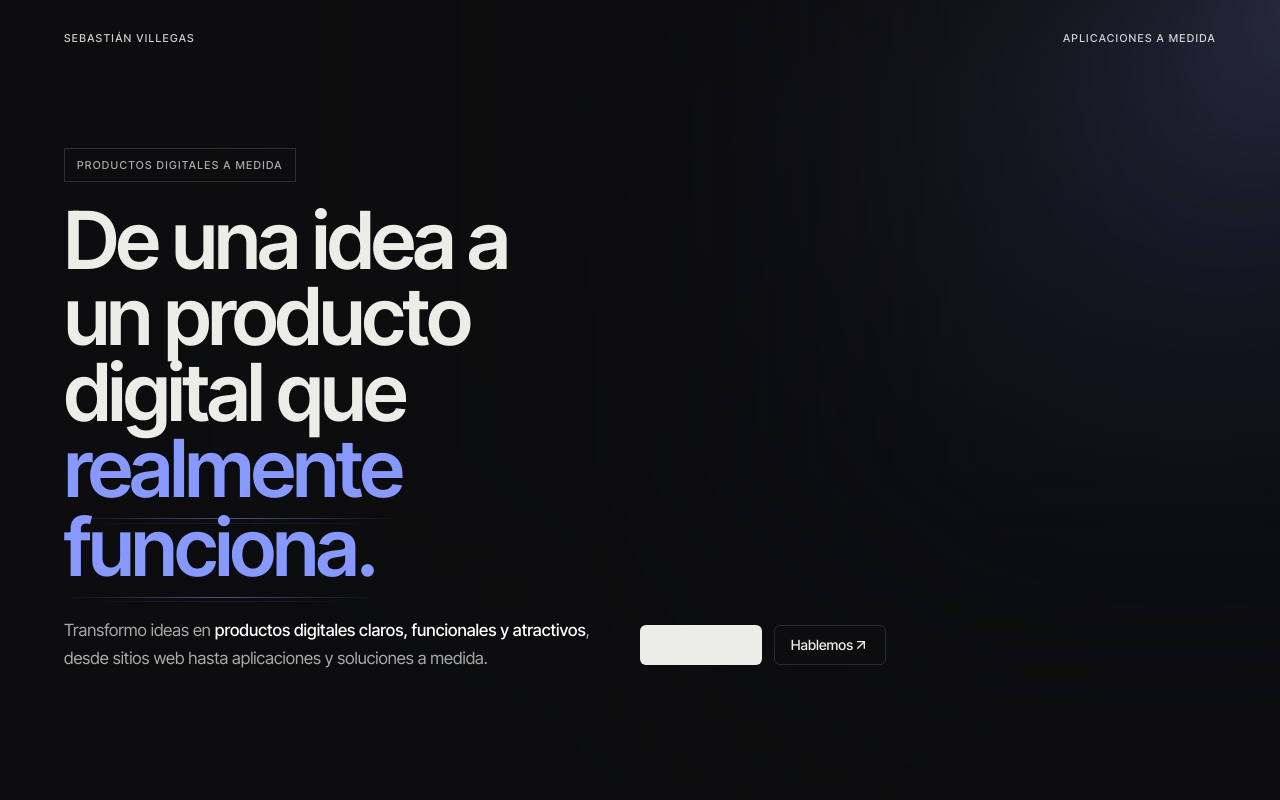
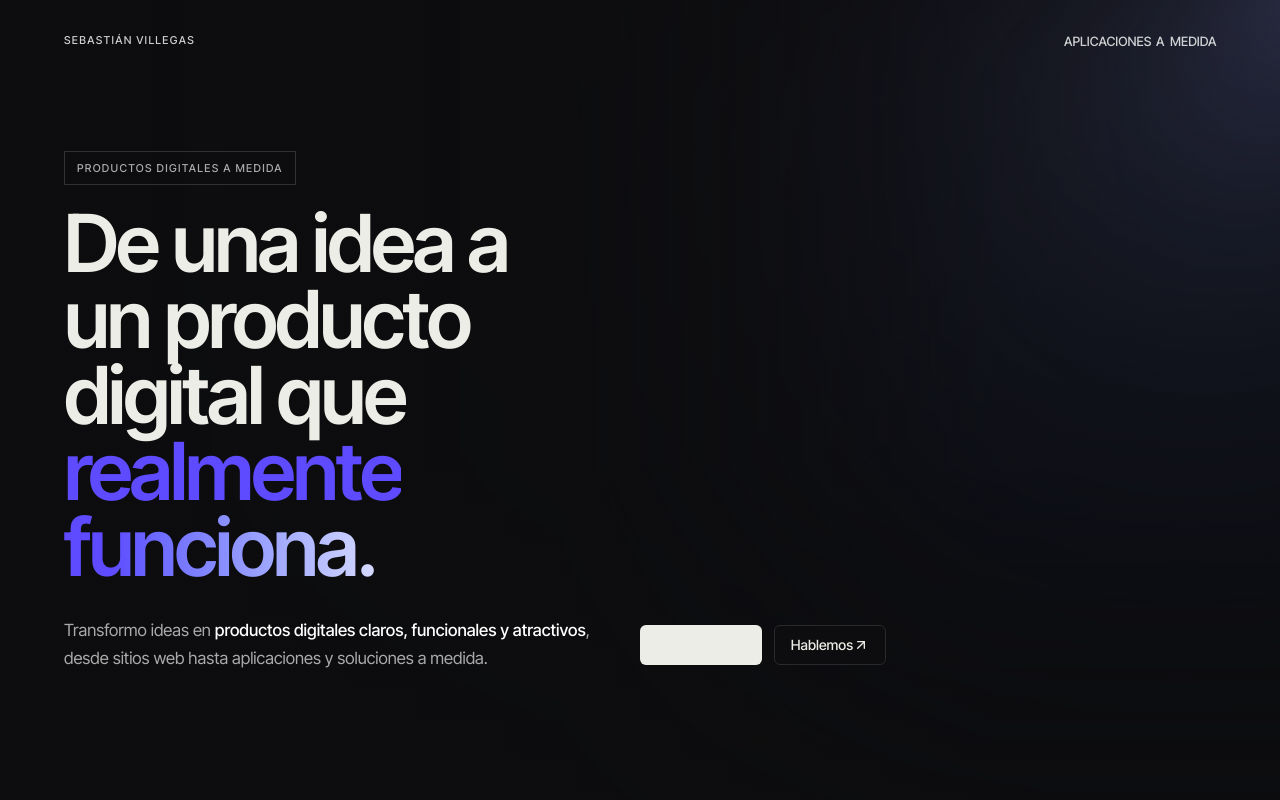
Before and after one commit to sebastianvillegas7/portfolio-v2, a Next.js app: page / in a window 1280 px wide. Shown: the top 800 px of the page. Built offline with nearby package versions, Linux system fonts and the light colour scheme.

Commit message:
todo ok, excepto per-char h1

```diff
--- a/components/animata/text/blur-out-up.tsx
+++ b/src/components/animata/text/blur-out-up.tsx
@@ -10,64 +10,64 @@ import TextAnimator, {
 const BASE_SPEC: TextAnimationSpec = {
   id: "blur-out-up",
   target: "per-word",
+
   enter: {
-    durationMs: 560,
-    staggerMs: 28,
+    durationMs: 520,
+    staggerMs: 20,
     easing: "cubic-bezier(0.22, 1, 0.36, 1)",
+
     from: {
       opacity: 0,
-      yPx: 10,
-      blurPx: 6,
+      yPx: 5,
+      blurPx: 2,
     },
+
     to: {
       opacity: 1,
       yPx: 0,
       blurPx: 0,
     },
   },
+
   exit: {
-    durationMs: 480,
-    staggerMs: 24,
+    durationMs: 500,
+    staggerMs: 18,
     easing: "cubic-bezier(0.64, 0, 0.78, 0)",
+
     from: {
       opacity: 1,
       yPx: 0,
       blurPx: 0,
     },
+
     to: {
       opacity: 0,
-      yPx: -14,
-      blurPx: 8,
+      yPx: -6,
+      blurPx: 2.5,
     },
   },
+
   swap: {
     mode: "sequential",
-    microDelayMs: 35,
+    microDelayMs: 40,
   },
 };
 
 const DEFAULT_SAMPLES: readonly string[] = [
-  "Lands clean, leaves airy.",
-  "Drifts up on the way out.",
-  "Light type, lighter exit.",
+  "Desarrollo web",
+  "Aplicaciones a medida",
 ];
 
 export interface BlurOutUpProps {
-  /** Text(s) to animate. String = single, array = cycle through. */
   text?: string | string[];
-  /** Override enter phase (merged with default). */
   enter?: Partial<TextAnimationPhaseSpec>;
-  /** Override exit phase (merged with default). */
   exit?: Partial<TextAnimationPhaseSpec>;
-  /** Global speed multiplier. Defaults to the runtime default (0.72) when omitted. */
   speed?: number;
-  /** Hold time between enter and exit in ms. Defaults to the runtime default (550) when omitted. */
   holdMs?: number;
-  /** Gap between cycles in ms. Defaults to the runtime default (320) when omitted. */
   gapMs?: number;
-  /** Y-travel multiplier for all transforms. Defaults to the runtime default (0.58) when omitted. */
   yTravel?: number;
   className?: string;
+  stageClassName?: string;
 }
 
 export default function BlurOutUp({
@@ -79,29 +79,53 @@ export default function BlurOutUp({
   gapMs,
   yTravel,
   className,
+  stageClassName,
 }: BlurOutUpProps = {}) {
   const spec = useMemo<TextAnimationSpec>(
     () => ({
       ...BASE_SPEC,
+
       enter: {
         ...BASE_SPEC.enter,
         ...enter,
-        from: { ...BASE_SPEC.enter.from, ...enter?.from },
-        to: { ...BASE_SPEC.enter.to, ...enter?.to },
+
+        from: {
+          ...BASE_SPEC.enter.from,
+          ...enter?.from,
+        },
+
+        to: {
+          ...BASE_SPEC.enter.to,
+          ...enter?.to,
+        },
       },
+
       exit: {
         ...BASE_SPEC.exit,
         ...exit,
-        from: { ...BASE_SPEC.exit.from, ...exit?.from },
-        to: { ...BASE_SPEC.exit.to, ...exit?.to },
+
+        from: {
+          ...BASE_SPEC.exit.from,
+          ...exit?.from,
+        },
+
+        to: {
+          ...BASE_SPEC.exit.to,
+          ...exit?.to,
+        },
       },
     }),
     [enter, exit],
   );
+
   const samples = useMemo(() => {
-    if (text == null) return [...DEFAULT_SAMPLES];
+    if (text == null) {
+      return [...DEFAULT_SAMPLES];
+    }
+
     return Array.isArray(text) ? text : [text];
   }, [text]);
+
   return (
     <TextAnimator
       spec={spec}
@@ -111,6 +135,7 @@ export default function BlurOutUp({
       gapMs={gapMs}
       yTravel={yTravel}
       className={className}
+      stageClassName={stageClassName}
     />
   );
 }
--- a/src/components/animata/text/double-underline.tsx
+++ b/src/components/animata/text/double-underline.tsx
@@ -1,64 +1,47 @@
 import { cn } from "@/lib/utils";
-
-interface DoubleUnderlineProps
-  extends React.HTMLAttributes<HTMLSpanElement> {
-  active?: boolean;
-  delay?: number;
-  underlineClassName?: string;
-}
 
 export default function DoubleUnderline({
   className,
   children,
-  active = false,
-  delay = 0,
-  underlineClassName = "",
   ...props
-}: DoubleUnderlineProps) {
+}: React.HTMLAttributes<HTMLSpanElement>) {
   return (
     <span
       {...props}
       className={cn(
-        "relative inline-block",
-        className
+        "group relative inline-block cursor-default",
+        className,
       )}
     >
       {children}
 
-      {/* Trazo principal */}
       <span
         aria-hidden
-        className={cn(
-          "pointer-events-none absolute -bottom-[0.16em] left-0 h-px w-full origin-left",
-          "bg-gradient-to-r from-transparent via-current/75 to-transparent",
-          "transition-[transform,opacity] ease-[cubic-bezier(0.22,1,0.36,1)]",
-          active
-            ? "scale-x-100 opacity-70"
-            : "scale-x-100 opacity-0",
-          underlineClassName
-        )}
-        style={{
-          transitionDuration: active ? "1500ms" : "900ms",
-          transitionDelay: active ? `${delay}ms` : "0ms",
-        }}
+        className="
+          pointer-events-none
+          absolute -bottom-[0.12em] left-0
+          h-px w-full
+          origin-left scale-x-0
+          bg-current opacity-55
+          transition-transform duration-500
+          ease-[cubic-bezier(0.22,1,0.36,1)]
+          group-hover:scale-x-100
+        "
       />
 
-      {/* Segundo trazo muy tenue */}
       <span
         aria-hidden
-        className={cn(
-          "pointer-events-none absolute -bottom-[0.22em] left-[4%] h-px w-[92%] origin-left",
-          "bg-gradient-to-r from-transparent via-current/35 to-transparent",
-          "transition-[transform,opacity] ease-[cubic-bezier(0.22,1,0.36,1)]",
-          active
-            ? "scale-x-100 opacity-40"
-            : "scale-x-100 opacity-0",
-          underlineClassName
-        )}
-        style={{
-          transitionDuration: active ? "1900ms" : "1100ms",
-          transitionDelay: active ? `${delay + 180}ms` : "0ms",
-        }}
+        className="
+          pointer-events-none
+          absolute -bottom-[0.22em] left-[8%]
+          h-px w-[84%]
+          origin-right scale-x-0
+          bg-current opacity-25
+          transition-transform
+          delay-75 duration-700
+          ease-[cubic-bezier(0.22,1,0.36,1)]
+          group-hover:scale-x-100
+        "
       />
     </span>
   );
--- /dev/null
+++ b/src/components/animata/text/gibberish-text.tsx
@@ -0,0 +1,138 @@
+"use client";
+
+import { useEffect, useRef, useState } from "react";
+
+import { cn } from "@/lib/utils";
+
+interface GibberishTextProps {
+  text: string;
+  className?: string;
+  intervalMs?: number;
+  pauseMs?: number;
+}
+
+const GLYPHS = "ABCDEFGHIJKLMNOPQRSTUVWXYZ0123456789";
+
+export default function GibberishText({
+  text,
+  className,
+  intervalMs = 65,
+  pauseMs = 5000,
+}: GibberishTextProps) {
+  const [revealedCount, setRevealedCount] = useState(text.length);
+  const [randomCharacters, setRandomCharacters] = useState<string[]>(
+    text.split("")
+  );
+
+  const timeoutRef = useRef<number | null>(null);
+  const intervalRef = useRef<number | null>(null);
+
+  useEffect(() => {
+    const clearTimers = () => {
+      if (timeoutRef.current !== null) {
+        window.clearTimeout(timeoutRef.current);
+      }
+
+      if (intervalRef.current !== null) {
+        window.clearInterval(intervalRef.current);
+      }
+    };
+
+    const runAnimation = () => {
+      let iteration = 0;
+
+      setRevealedCount(0);
+
+      intervalRef.current = window.setInterval(() => {
+        setRandomCharacters(
+          text.split("").map((character, index) => {
+            if (character === " ") {
+              return " ";
+            }
+
+            if (index < iteration) {
+              return character;
+            }
+
+            return GLYPHS[
+              Math.floor(Math.random() * GLYPHS.length)
+            ];
+          })
+        );
+
+        iteration += 0.35;
+
+        setRevealedCount(Math.floor(iteration));
+
+        if (iteration >= text.length) {
+          if (intervalRef.current !== null) {
+            window.clearInterval(intervalRef.current);
+            intervalRef.current = null;
+          }
+
+          setRandomCharacters(text.split(""));
+          setRevealedCount(text.length);
+
+          timeoutRef.current = window.setTimeout(
+            runAnimation,
+            pauseMs
+          );
+        }
+      }, intervalMs);
+    };
+
+    timeoutRef.current = window.setTimeout(
+      runAnimation,
+      1200
+    );
+
+    return clearTimers;
+  }, [text, intervalMs, pauseMs]);
+
+  return (
+    <span
+      className={cn(
+        "inline-flex whitespace-pre",
+        className
+      )}
+      aria-label={text}
+    >
+      {text.split("").map((originalCharacter, index) => {
+        if (originalCharacter === " ") {
+          return (
+            <span
+              key={index}
+              aria-hidden="true"
+              className="inline-block w-[0.32em]"
+            >
+              {" "}
+            </span>
+          );
+        }
+
+        const visibleCharacter =
+          index < revealedCount
+            ? originalCharacter
+            : randomCharacters[index];
+
+        return (
+          <span
+            key={index}
+            aria-hidden="true"
+            className="relative inline-grid"
+          >
+            {/* Define siempre el ancho usando la letra real */}
+            <span className="invisible col-start-1 row-start-1">
+              {originalCharacter}
+            </span>
+
+            {/* Carácter animado, sin alterar el layout */}
+            <span className="col-start-1 row-start-1 text-center">
+              {visibleCharacter}
+            </span>
+          </span>
+        );
+      })}
+    </span>
+  );
+}
--- a/src/components/sections/Hero.tsx
+++ b/src/components/sections/Hero.tsx
@@ -1,54 +1,18 @@
 "use client";
-
-import { useState } from "react";
 
 import { ArrowDownRight, ArrowUpRight } from "lucide-react";
 
 import DoubleUnderline from "@/components/animata/text/double-underline";
 import FluidCursor from "@/components/effects/FluidCursor";
 import { LightRays } from "@/components/effects/LightRays";
-import { RotatingRole } from "@/components/effects/RotatingRole";
+import BlurOutUp from "@/components/animata/text/blur-out-up";
 import { Button } from "@/components/ui/button";
+import AnimatedGradientText from "@/components/animata/text/animated-gradient-text";
+import GibberishText from "@/components/animata/text/gibberish-text";
 
 import "@/styles/hero.css";
 
 export function Hero() {
-  const [lightPulseSignal, setLightPulseSignal] = useState(0);
-
-  const [underlineTarget, setUnderlineTarget] = useState<
-    "headline" | "name"
-  >("headline");
-
-  const [headlinePulseCount, setHeadlinePulseCount] = useState(0);
-
-  function handleRoleChange() {
-    setLightPulseSignal((current) => current + 1);
-
-    if (underlineTarget === "headline") {
-      setHeadlinePulseCount((current) => {
-        const next = current + 1;
-
-        if (next >= 3) {
-          setUnderlineTarget("name");
-          return 0;
-        }
-
-        return next;
-      });
-
-      return;
-    }
-
-    /*
-      El nombre permanece subrayado durante un ciclo completo
-      del texto dinámico y luego volvemos al headline.
-    */
-    setUnderlineTarget("headline");
-  }
-
-  const headlineActive = underlineTarget === "headline";
-  const nameActive = underlineTarget === "name";
-
   return (
     <section
       id="hero"
@@ -61,7 +25,6 @@ export function Hero() {
           speed={0.16}
           spread={1.15}
           length={1.6}
-          pulseSignal={lightPulseSignal}
           pointerInfluence={0.018}
         />
       </div>
@@ -74,15 +37,31 @@ export function Hero() {
 
       <div className="relative z-10 mx-auto flex min-h-[100dvh] w-full max-w-[100rem] flex-col px-5 py-7 sm:px-8 md:px-12 lg:px-16">
         <div className="hero-reveal flex items-center justify-between gap-6 [animation-delay:60ms]">
-          <DoubleUnderline
-            active={nameActive}
-            className="text-[0.68rem] font-medium uppercase tracking-[0.12em] text-white/80"
-            underlineClassName="text-white/70"
-          >
-            Sebastián Villegas
-          </DoubleUnderline>
+          <div className="text-[0.68rem] font-medium uppercase tracking-[0.12em] text-white/80">
+            <GibberishText
+              text="Sebastián Villegas"
+              intervalMs={65}
+              pauseMs={5000}
+            />
+          </div>
 
-          <RotatingRole onChange={handleRoleChange} />
+          <div className="h-6 min-w-[22rem] overflow-visible text-right">
+            <BlurOutUp
+              text={[
+                "Desarrollo web",
+                "Aplicaciones a medida",
+                "Full-stack development",
+                "Clases de programación",
+                "Tutorías de proyectos",
+              ]}
+              holdMs={2400}
+              gapMs={180}
+              speed={1}
+              yTravel={0.2}
+              className="h-full overflow-visible text-[0.80rem] font-medium uppercase leading-7 tracking-[0.16em] text-white/80"
+              stageClassName="overflow-visible place-items-end"
+            />
+          </div>
         </div>
 
         <div className="flex flex-1 items-center">
@@ -99,25 +78,9 @@ export function Hero() {
                 className="hero-title hero-reveal max-w-[9ch] font-semibold leading-[0.95] tracking-[-0.035em] [animation-delay:140ms]"
               >
                 De una idea a un producto digital que{" "}
-
-                <span className="block w-fit text-[#8798ff]">
-                  <DoubleUnderline
-                    active={headlineActive}
-                    underlineClassName="text-[#8798ff]"
-                  >
-                    realmente
-                  </DoubleUnderline>
-                </span>
-
-                <span className="mt-[0.035em] block w-fit text-[#8798ff]">
-                  <DoubleUnderline
-                    active={headlineActive}
-                    delay={900}
-                    underlineClassName="text-[#8798ff]"
-                  >
-                    funciona.
-                  </DoubleUnderline>
-                </span>
+                <AnimatedGradientText className="inline bg-linear-to-r from-[#5E4BFF] via-[#D3D7FF] to-[#7B8CFF]">
+                  realmente funciona.
+                </AnimatedGradientText>
               </h1>
 
               <div className="mt-8 flex flex-col gap-6 lg:flex-row lg:items-center lg:gap-8">
```
Also changed, not shown: src/components/animata/text/animated-gradient-text.tsx (renamed from components/animata/text/animated-gradient-text.tsx), src/components/animata/text/per-character-rise.tsx (renamed from components/animata/text/per-character-rise.tsx), src/components/animata/text/text-animator-demo.ts (renamed from components/animata/text/text-animator-demo.ts), src/components/animata/text/text-animator.css (renamed from components/animata/text/text-animator.css), src/components/animata/text/text-animator.tsx (renamed from components/animata/text/text-animator.tsx).
